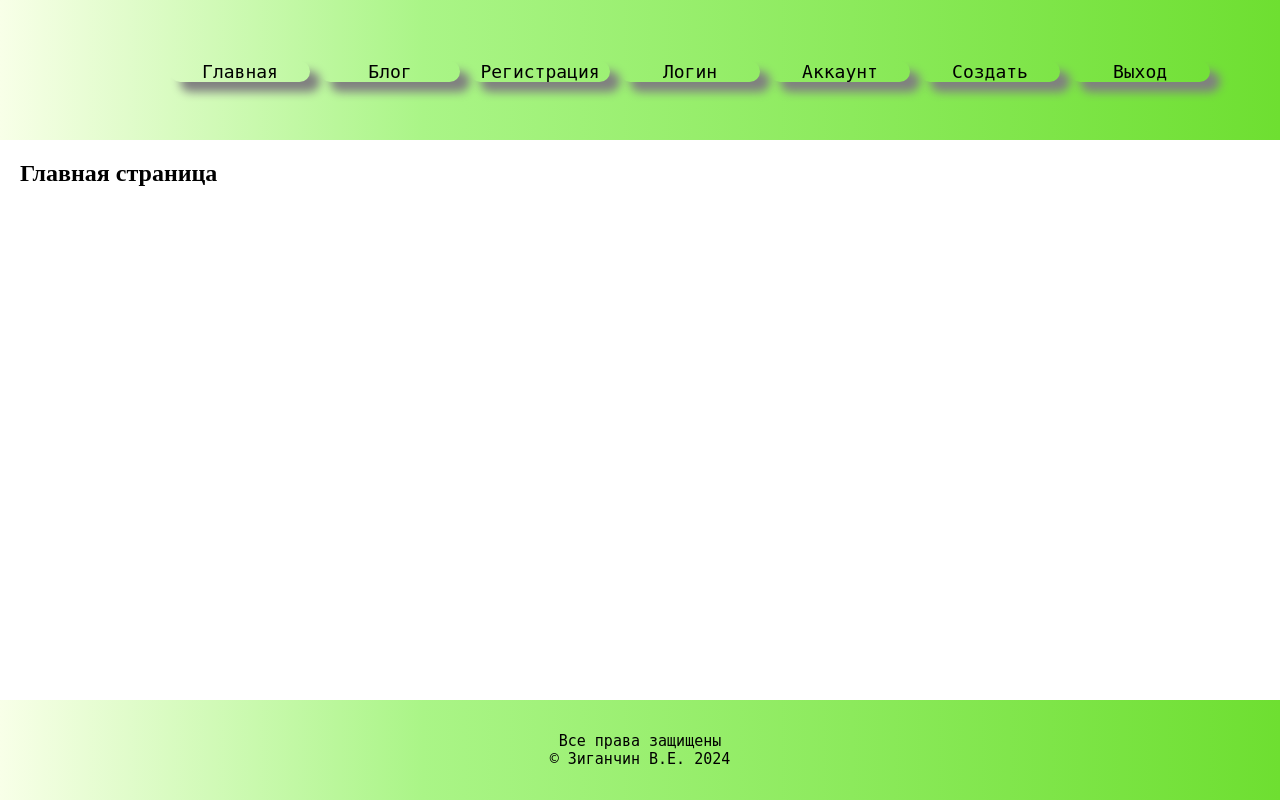
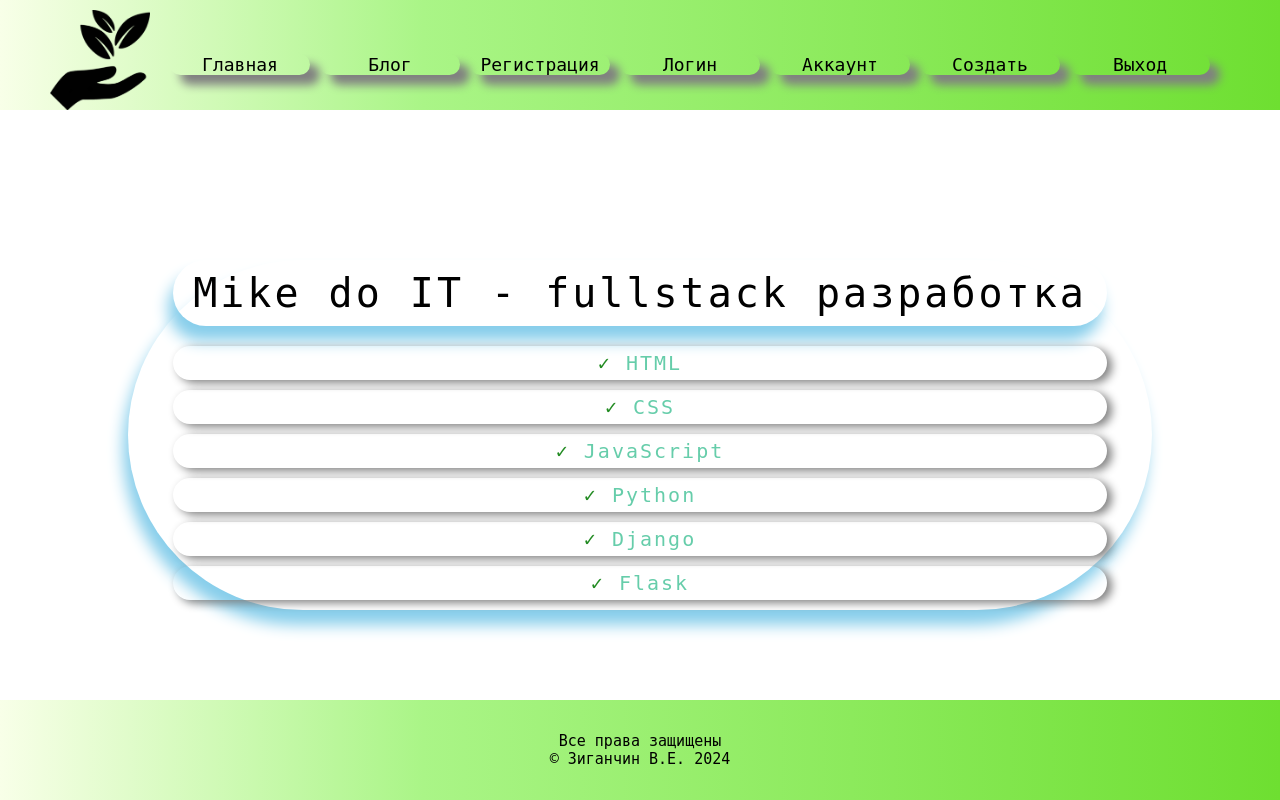
Before and after one commit to Arelav72/Flask_Blog, a Flask app: page / in a window 1280 px wide. Run offline with Flask 3, Linux system fonts and the light colour scheme.

Commit message:
add secondary commit

```diff
--- a/run.py
+++ b/run.py
@@ -9,6 +9,27 @@ def index():
 @app.route('/about')
 def about():
     return render_template('about.html')
+@app.route('/html_page')
+def html_page():
+    return render_template('html_page.html')
+@app.route('/css_page')
+def css_page():
+    return render_template('css_page.html')
+@app.route('/js_page')
+def js_page():
+    return render_template('js_page.html')
+@app.route('/python_page')
+def python_page():
+    return render_template('python_page.html')
+@app.route('/flask_page')
+def flask_page():
+    return render_template('flask_page.html')
+
+@app.route('/django_page')
+def django_page():
+    return render_template('django_page.html')
+
+
 
 if __name__ == '__main__':
     app.run(debug=True)
--- a/static/css/style.css
+++ b/static/css/style.css
@@ -12,6 +12,15 @@ html,body {
     height: 140px;
     background: linear-gradient(to right, #F8FFE8 0%, #AAF587 33%, #6EDF31 100%);
 
+}
+/*ЛОГО*/
+
+.logo img{
+    float:left;
+    width: 100px;
+    height: 100px;
+    margin-top: 10px;
+    margin-left: 50px;
 }
 .main_menu{
     display: flex;
@@ -52,7 +61,9 @@ html,body {
     flex-direction: column;
     height:100% ;
 }
-
+.empty_block{
+    height: 70px;
+}
 /* CONTENT */
 .content{
     display: flex;
@@ -60,6 +71,72 @@ html,body {
     flex: 1 0 auto;
     padding: 20px;
 }
+
+/* MAIN PAGE */
+.info{
+    display: flex;
+    margin: 80px auto 0;
+    width: 80%;
+    align-items: center;
+    border-radius: 200px;
+
+    box-shadow:  -5px 15px 15px skyblue ;
+    font-family: monospace;
+}
+.description {
+    font-size: 40px;
+    margin: 0 auto;
+
+
+}
+
+.names{
+    box-shadow:-5px 15px 15px skyblue ;
+    border-radius: 200px;
+    padding: 10px 20px;
+    letter-spacing: 3px;
+    margin-bottom: 20px;
+
+}
+.desc{
+    width: 100%;
+    font-family: monospace;
+    font-width:600;
+    color: dodgerblue;
+    margin: 0 auto;
+    text-align: center;
+    box-shadow: 0px 0px 0px skyblue;
+    border-radius: 200px;
+
+}
+.desc li {
+    list-style: none;
+    margin-bottom: 10px;
+    font-family: monospace;
+    font-size: 20px;
+    font-style: normal;
+    padding: 5px;
+    letter-spacing: 2px;
+    border-radius: 200px;
+    box-shadow: 5px 3px 10px gray;
+}
+ul.checkmark li:before{
+    content: "\2713\0020";
+    color: forestgreen;
+}
+ul a{
+    text-decoration: none;
+    color: mediumaquamarine;
+
+}
+.checkmark li:hover{
+    transition-duration: 0.1s;
+    box-shadow: 0 12px 10px orange;
+    background-color: rgba(255, 255, 255, 0.2);
+    cursor: pointer;
+}
+
+
 .footer{
 
     background: linear-gradient(to right, #F8FFE8 0%, #AAF587 33%, #6EDF31 100%);
--- a/templates/base.html
+++ b/templates/base.html
@@ -11,14 +11,14 @@
     <link rel="stylesheet" href="{{ url_for('static', filename='css/style.css') }}">
 
 
-
-
-
 </head>
 <body>
 <div class="wrapper">
     {% block menu %}
         <header class="header" >
+            <div class="logo">
+                <img src="{{ url_for('static', filename='img/logo.png') }}" alt="logo">
+            </div>
             <nav>
             <ul class="main_menu">
                 <li><a href="#">Главная</a></li>
--- /dev/null
+++ b/templates/css_page.html
@@ -0,0 +1,3 @@
+{% extends 'base.html' %}
+
+{% block content%} {% endblock %}
--- /dev/null
+++ b/templates/django_page.html
@@ -0,0 +1,3 @@
+{% extends 'base.html' %}
+
+{% block content%} {% endblock %}
--- /dev/null
+++ b/templates/flask_page.html
@@ -0,0 +1,3 @@
+{% extends 'base.html' %}
+
+{% block content%} {% endblock %}
--- /dev/null
+++ b/templates/html_page.html
@@ -0,0 +1,3 @@
+{% extends 'base.html' %}
+
+{% block content%} {% endblock %}
--- a/templates/index.html
+++ b/templates/index.html
@@ -4,4 +4,29 @@
 
 {% block head %}{% endblock %}
 
-{% block content %}{% endblock %}
+{% block main_page %}
+
+<div class="wrapper">
+    <div class="empty_block"></div>
+    <div class="info">
+        <div class="description">
+            <p class="names">Mike do IT - fullstack разработка</p>
+            <div class="desc">
+            <ul class="checkmark">
+                <li><a href="{{url_for('html_page')}}">HTML</a></li>
+                <li><a href="{{ url_for('css_page') }}">CSS</a></li>
+                <li><a href="{{ url_for('js_page') }}">JavaScript</a></li>
+                <li><a href="{{ url_for('python_page') }}">Python</a></li>
+                <li><a href="{{ url_for('django_page') }}">Django</a></li>
+                <li><a href="{{ url_for('flask_page') }}">Flask</a></li>
+
+            </ul>
+
+        </div>
+        </div>
+
+
+
+    </div>
+</div>
+{% endblock %}
--- /dev/null
+++ b/templates/js_page.html
@@ -0,0 +1,3 @@
+{% extends 'base.html' %}
+
+{% block content%} {% endblock %}
--- /dev/null
+++ b/templates/python_page.html
@@ -0,0 +1,3 @@
+{% extends 'base.html' %}
+
+{% block content%} {% endblock %}
```
Also changed, not shown: static/img/logo.png (added).
